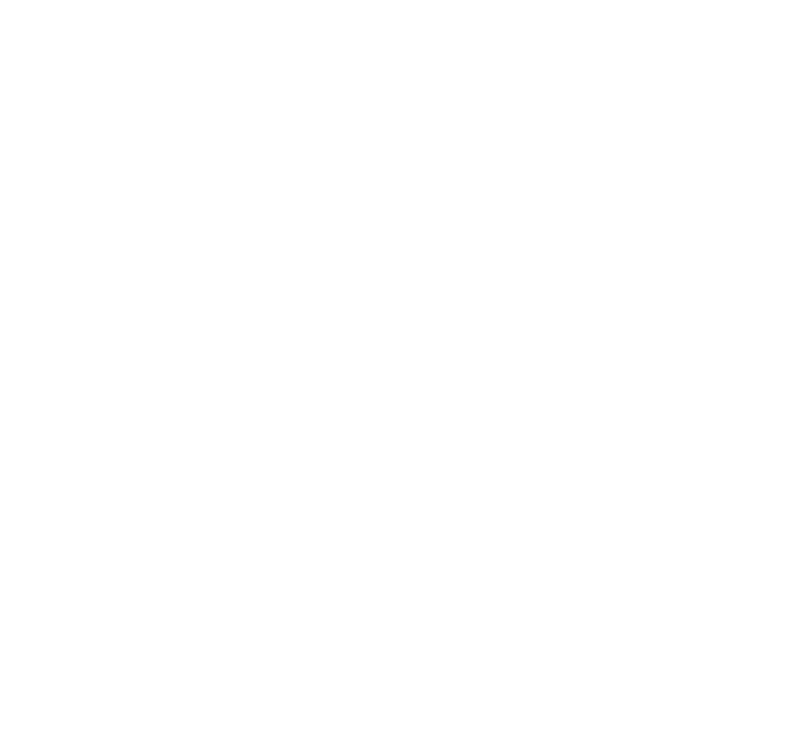
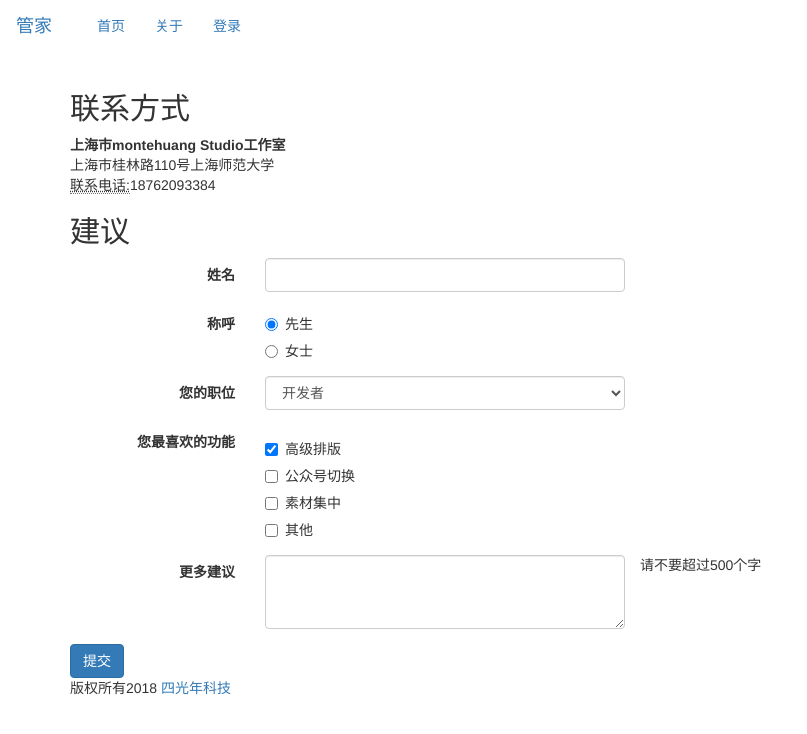
Before and after one commit to montehuang/front-end_test, a plain HTML site: page tryBootstrap/template/about.html in a window 1280 px wide. Shown: the whole page, without its empty margins (0-807 px from the left). Drawn offline with Linux system fonts and the light colour scheme.

Commit message:
修改页面

```diff
--- a/tryBootstrap/template/about.html
+++ b/tryBootstrap/template/about.html
@@ -0,0 +1,108 @@
+<!DOCTYPE html>
+<html lang="en">
+<head>
+    <title></title>
+    <meta charset="UTF-8"/>
+    <meta name="viewport" content="width=device-width, initial-scale=1"/>
+    <link rel="stylesheet" href="../assets/bootstrap/css/bootstrap.min.css"/>
+    <link href="../assets/style.css" rel="stylesheet"/>
+    <script src="../assets/jquery.min.js"></script>
+    <script src="../assets/bootstrap/js/bootstrap.min.js"></script>
+</head>
+<body>
+    <!--导航-->
+    <nav class="navbar">
+        <div class="container-fluid">
+            <div class="navbar-header">
+                <button type="button" class="navbar-toggle collapsed" data-toggle="collapse" data-target="#hello" aria-expanded="false" aria-controls="navbar">
+                    <span class="sr-only">Toggle navigation</span>
+                    <span class="icon-bar"></span>
+                    <span class="icon-bar"></span>
+                    <span class="icon-bar"></span>
+                </button>
+                <a class="navbar-brand" href="#">管家</a>
+            </div>
+            <ul id="hello" class="nav navbar-nav collapse navbar-collapse">
+                <li class="active"><a href="">首页</a></li>
+                <li><a href="">关于</a></li>
+                <li><a href="">登录</a></li>
+            </ul>
+        </div>
+    </nav>
+
+    <div class="container">
+		<h2>联系方式</h2>
+		<address>
+			<strong>上海市montehuang Studio工作室</strong><br>上海市桂林路110号上海师范大学</br>
+			<abbr title="Num Phone">联系电话:</abbr>18762093384
+		</address>
+		<h2>建议</h2>
+		<form class="form-horizontal"  action="" role="form">
+            <div class="form-group">
+                <label for="true_name" class="control-label col-md-2">姓名</label>
+                <div class="col-md-4">
+                    <input class="form-control col-md-4" id="true_name" type="text"/>
+                </div>
+            </div>
+            <div class="form-group">
+                <label class="control-label col-md-2" for="gender">称呼</label>
+                <div class="col-md-4">
+                    <div class="radio">
+                        <label><input type="radio" checked>先生</input></label>
+                    </div>
+                    <div class="radio">
+                        <label><input type="radio">女士</input></label>
+                    </div>
+                </div>
+            </div>
+            <div class="form-group">
+                <label class="control-label col-md-2" for="jobs">您的职位</label>
+                <div class="col-md-4">
+                    <select class="form-control" id="jobs">
+                        <option value="">开发者</option>
+                        <option value="">创业者</option>
+                        <option value="">项目经理</option>
+                        <option value="">策划人员</option>
+                    </select>
+                </div>
+            </div>
+            <div class="form-group">
+                <label class="control-label col-md-2" for="">您最喜欢的功能</label>
+                <div class="checkbox col-md-4">
+                <div class="checkbox">
+                    <label><input type="checkbox" checked>高级排版</input></label>
+                </div>
+
+                <div class="checkbox">
+                    <label><input type="checkbox">公众号切换</input></label>
+                </div>
+
+                <div class="checkbox">
+                    <label><input type="checkbox">素材集中</input></label>
+                </div>
+                <div class="checkbox">
+                    <label><input type="checkbox">其他</input></label>
+                </div>
+            </div>
+        </div>
+        <div class="form-group">
+            <label class="control-label col-md-2" for="more">更多建议</label>
+            <div class="col-md-4">
+                <textarea class="form-control" id="more" rows="3" col=""></textarea>
+            </div>
+            <p>请不要超过500个字</p>
+        </div>
+            <div>
+                <button class="btn btn-primary">提交</button>
+            </div>
+        </form>
+    </div>
+    <!--底部-->
+    <div class="container">
+        <footer>
+            版权所有2018
+            <a href="">四光年科技</a>
+        </footer>
+    </div>
+</body>
+</html>
```
Also changed, not shown: tryBootstrap/template/case.html (+84 -0 lines), tryBootstrap/template/index.html (indentation only).
